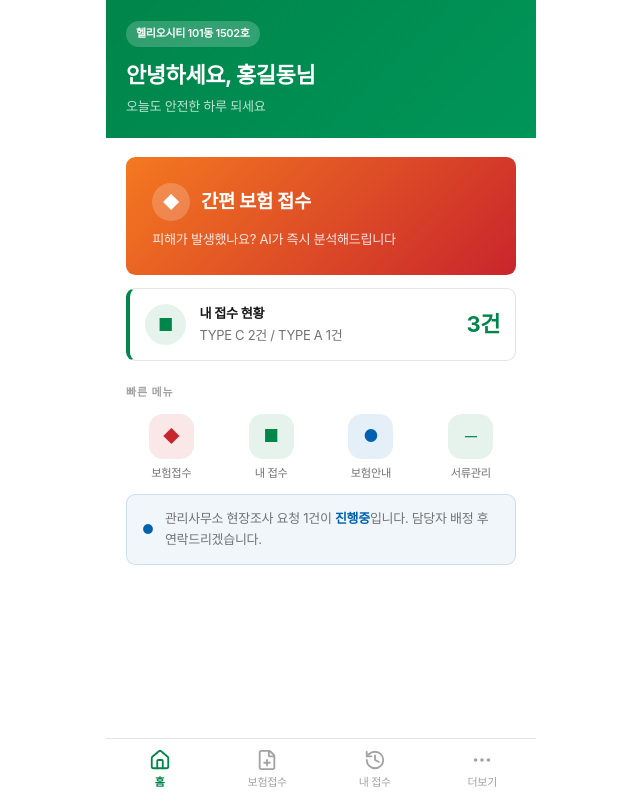
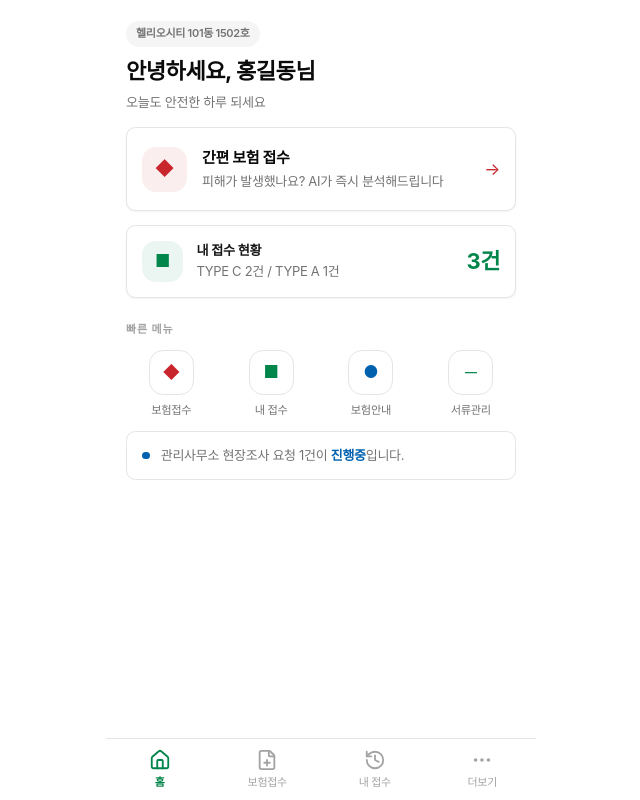
Before and after one commit to aiconsilium-dev/insuretech-resident, a React (Vite) app: page /#/ in a window 1280 px wide. Shown: the whole page, without its empty margins (319-959 px from the left). Built offline with nearby package versions, Linux system fonts and the light colour scheme.

Commit message:
fix: 배경색 제거, 포인트 컬러만 사용 — 깔끔한 흰 배경

```diff
--- a/src/pages/HomePage.tsx
+++ b/src/pages/HomePage.tsx
@@ -9,38 +9,34 @@ export default function HomePage() {
 
   return (
     <div className="animate-[fadeIn_0.25s_ease] pb-24">
-      {/* 인사말 헤더 — DB Green Gradient 배경 */}
-      <div
-        className="px-[var(--space-page)] pt-[var(--space-page)] pb-6"
-        style={{ background: "linear-gradient(135deg, #00854A 0%, #009559 100%)" }}
-      >
-        <div className="mb-3">
-          <Badge className="!bg-white/20 !text-white !border-white/30">{user.apt} {user.dong}동 {user.ho}호</Badge>
+      {/* 인사말 — 흰 배경, 텍스트만 */}
+      <div className="px-[var(--space-page)] pt-[var(--space-page)] pb-4">
+        <div className="mb-2">
+          <Badge variant="gray">{user.apt} {user.dong}동 {user.ho}호</Badge>
         </div>
-        <h1 className="text-[22px] font-bold text-white tracking-[-0.02em]">안녕하세요, {user.name}님</h1>
-        <p className="text-sm text-white/75 mt-1">오늘도 안전한 하루 되세요</p>
+        <h1 className="text-[22px] font-bold text-text-heading tracking-[-0.02em]">안녕하세요, {user.name}님</h1>
+        <p className="text-sm text-text-muted mt-1">오늘도 안전한 하루 되세요</p>
       </div>
 
-      <div className="px-[var(--space-page)] pt-5">
-        {/* CTA Card — DB Green 배경 */}
-        <div
-          className="rounded-[var(--radius-card)] p-7 text-white cursor-pointer transition-all hover:-translate-y-0.5 hover:shadow-lg mb-3.5"
-          style={{ background: "linear-gradient(135deg, #F47920 0%, #C9252C 100%)" }}
-          onClick={() => navigate("/claim")}
-        >
-          <div className="flex items-center gap-3 mb-2.5">
-            <div className="w-10 h-10 rounded-full bg-white/20 flex items-center justify-center">
-              <span className="text-lg">◆</span>
+      <div className="px-[var(--space-page)]">
+        {/* 간편 보험 접수 CTA — 흰 카드, Red 포인트 */}
+        <Card className="mb-3.5 cursor-pointer transition-all hover:-translate-y-0.5" onClick={() => navigate("/claim")}>
+          <Card.Body className="!py-5 flex items-center gap-4">
+            <div className="w-12 h-12 rounded-[14px] flex items-center justify-center shrink-0" style={{ background: "rgba(201,37,44,0.08)" }}>
+              <span className="text-[#C9252C] text-xl">◆</span>
             </div>
-            <h3 className="text-xl font-bold">간편 보험 접수</h3>
-          </div>
-          <p className="text-sm opacity-85">피해가 발생했나요? AI가 즉시 분석해드립니다</p>
-        </div>
+            <div className="flex-1">
+              <h3 className="text-base font-bold text-text-heading">간편 보험 접수</h3>
+              <p className="text-[13px] text-text-muted mt-0.5">피해가 발생했나요? AI가 즉시 분석해드립니다</p>
+            </div>
+            <span className="text-[#C9252C] text-lg">→</span>
+          </Card.Body>
+        </Card>
 
-        {/* Status Card */}
-        <Card variant="accent" className="mb-3.5" onClick={() => navigate("/myclaims")}>
+        {/* 내 접수 현황 — 흰 카드, Green 포인트 */}
+        <Card className="mb-3.5 cursor-pointer" onClick={() => navigate("/myclaims")}>
           <Card.Body className="!py-4 flex items-center gap-3.5">
-            <div className="w-11 h-11 rounded-full flex items-center justify-center shrink-0" style={{ background: "rgba(0,133,74,0.1)" }}>
+            <div className="w-11 h-11 rounded-[14px] flex items-center justify-center shrink-0" style={{ background: "rgba(0,133,74,0.08)" }}>
               <span className="text-[#00854A] text-lg font-bold">■</span>
             </div>
             <div className="flex-1">
@@ -51,74 +47,35 @@ export default function HomePage() {
           </Card.Body>
         </Card>
 
-        {/* Quick Menu */}
+        {/* 빠른 메뉴 — 도형 아이콘에만 컬러 */}
         <div className="section-title mt-6">빠른 메뉴</div>
         <div className="grid grid-cols-4 gap-2.5 mb-3.5">
-          <QuickMenuItem
-            symbol="◆"
-            label="보험접수"
-            onClick={() => navigate("/claim")}
-            iconBg="rgba(201,37,44,0.1)"
-            iconColor="#C9252C"
-          />
-          <QuickMenuItem
-            symbol="■"
-            label="내 접수"
-            onClick={() => navigate("/myclaims")}
-            iconBg="rgba(0,133,74,0.1)"
-            iconColor="#00854A"
-          />
-          <QuickMenuItem
-            symbol="●"
-            label="보험안내"
-            onClick={() => navigate("/insurance-info")}
-            iconBg="rgba(0,97,175,0.1)"
-            iconColor="#0061AF"
-          />
-          <QuickMenuItem
-            symbol="─"
-            label="서류관리"
-            onClick={() => navigate("/documents")}
-            iconBg="rgba(0,133,74,0.1)"
-            iconColor="#00854A"
-          />
+          <QuickMenuItem symbol="◆" label="보험접수" onClick={() => navigate("/claim")} color="#C9252C" />
+          <QuickMenuItem symbol="■" label="내 접수" onClick={() => navigate("/myclaims")} color="#00854A" />
+          <QuickMenuItem symbol="●" label="보험안내" onClick={() => navigate("/insurance-info")} color="#0061AF" />
+          <QuickMenuItem symbol="─" label="서류관리" onClick={() => navigate("/documents")} color="#00854A" />
         </div>
 
-        {/* Alert — DB Blue 연한 배경 */}
-        <div
-          className="rounded-[var(--radius-card)] border mb-3.5"
-          style={{ background: "rgba(0,97,175,0.06)", borderColor: "rgba(0,97,175,0.15)" }}
-        >
-          <div className="flex items-center gap-3 px-4 py-3.5">
-            <span className="shrink-0 text-[#0061AF] text-sm">●</span>
+        {/* 알림 — 흰 카드, 텍스트에만 Blue 포인트 */}
+        <Card variant="outlined" className="mb-3.5">
+          <Card.Body className="!py-3.5 flex items-center gap-3">
+            <span className="shrink-0 w-2 h-2 rounded-full bg-[#0061AF]" />
             <span className="text-[13px] text-text-muted leading-relaxed">
-              관리사무소 현장조사 요청 1건이 <b className="text-[#0061AF]">진행중</b>입니다. 담당자 배정 후 연락드리겠습니다.
+              관리사무소 현장조사 요청 1건이 <b className="text-[#0061AF]">진행중</b>입니다.
             </span>
-          </div>
-        </div>
+          </Card.Body>
+        </Card>
       </div>
     </div>
   );
 }
 
-function QuickMenuItem({
-  symbol,
-  label,
-  onClick,
-  iconBg,
-  iconColor,
-}: {
-  symbol: string;
-  label: string;
-  onClick: () => void;
-  iconBg: string;
-  iconColor: string;
-}) {
+function QuickMenuItem({ symbol, label, onClick, color }: { symbol: string; label: string; onClick: () => void; color: string }) {
   return (
     <div className="text-center cursor-pointer" onClick={onClick}>
       <div
-        className="w-12 h-12 rounded-[14px] flex items-center justify-center text-lg mx-auto mb-2 transition-transform hover:scale-105"
-        style={{ background: iconBg, color: iconColor }}
+        className="w-12 h-12 rounded-[14px] border border-[var(--color-border)] flex items-center justify-center text-lg mx-auto mb-2 bg-white transition-transform hover:scale-105"
+        style={{ color }}
       >
         {symbol}
       </div>
```
